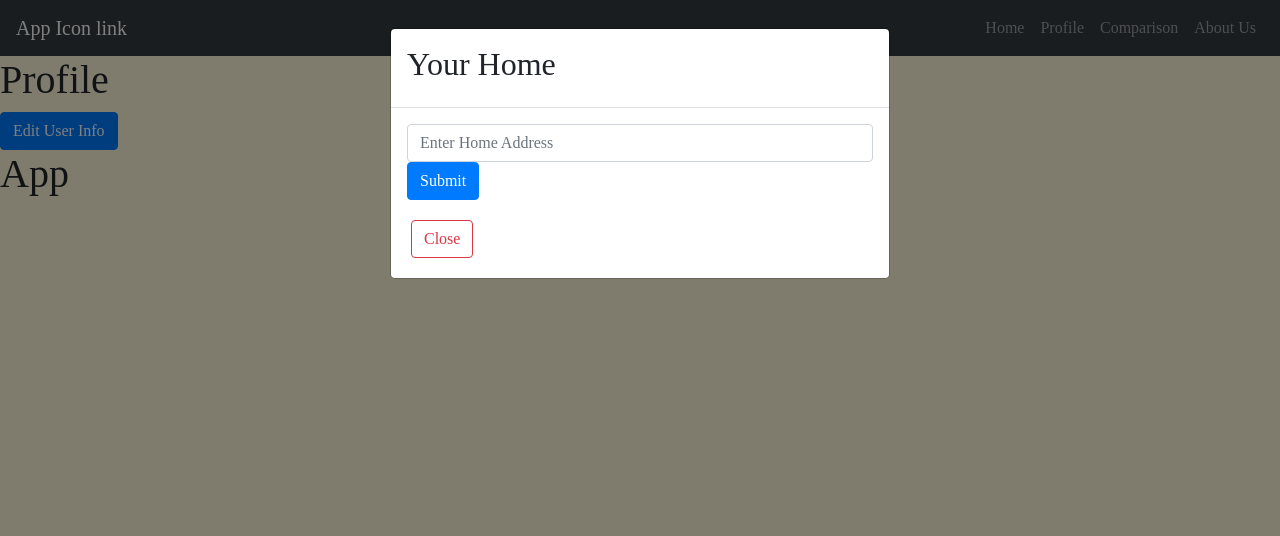
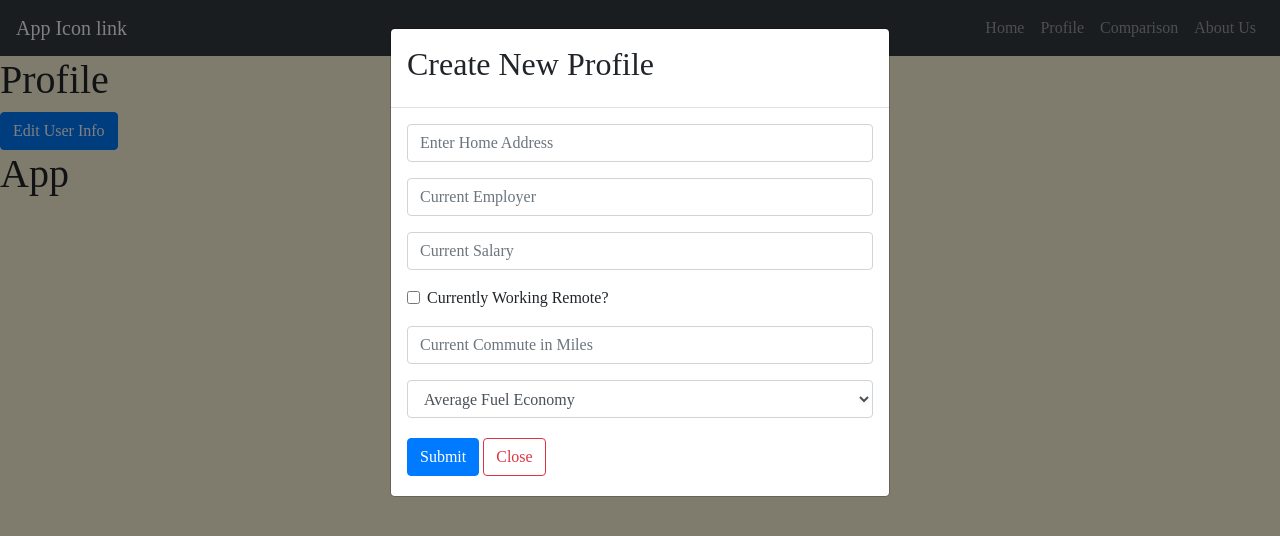
Before and after one commit to fadnesscharlie/remote-rate, a React (Create React App) app in the folder remote-rate/: page /profile in a window 1280 px wide. Both pictures are taken after a click on the button "Edit User Info". Shown: the top 536 px of the page. Built offline with nearby package versions, Linux system fonts and the light colour scheme; no server answers.

Commit message:
added email to schema

```diff
--- a/remote-rate/src/App.js
+++ b/remote-rate/src/App.js
@@ -34,7 +34,10 @@ class App extends React.Component {
               <Landing />
             </Route>
             <Route exact path="/profile">
-              <Profile />
+              {isAuthenticated ?
+                <Profile email={user.email} /> :
+                <Profile />
+              }
             </Route>
             <Route exact path="/compare">
               <Compare />
--- a/remote-rate/src/components/Profile.js
+++ b/remote-rate/src/components/Profile.js
@@ -14,6 +14,11 @@ class Profile extends React.Component {
         homeAddress: '',
         homeLat: '',
         homeLon: '',
+        curEmployer: '',
+        curSalary: 0,
+        curRemote: false,
+        commuteDist: 0,
+        milesPerGal: 0,
       },
       addressToSearch: '',
       showEditModal: false,
@@ -25,13 +30,17 @@ class Profile extends React.Component {
     try {
       console.log(this.state.addressToSearch);
       let locationData = await axios.get(`https://maps.googleapis.com/maps/api/geocode/json?address=${this.state.addressToSearch}&key=${process.env.REACT_APP_GOOGLE_GEOCODE_API}`);
+      console.log(locationData);
       this.setState({
-        userInfo:{
+        userInfo: {
+          email: this.props.email,
           homeLat: locationData.data.results[0].geometry.location.lat,
           homeLon: locationData.data.results[0].geometry.location.lng,
         }
       });
-      console.log(this.state.userInfo);
+      console.log(this.state.userInfo.email);
+      console.log(`Line 35: ${this.state.userInfo.homeLat}`);
+      this.handleEditUser(this.state.userInfo);
       this.handleCloseForm();
     } catch (err) {
 
@@ -44,6 +53,42 @@ class Profile extends React.Component {
       addressToSearch: e.target.value,
     })
   };
+
+  handleEmployerInput = (e) => {
+    e.preventDefault();
+    this.setState({
+      curSalary: e.target.value,
+    })
+  };
+
+  handleSalaryInput = (e) => {
+    e.preventDefault();
+    this.setState({
+      curSalary: e.target.value,
+    })
+  };
+
+  handleIsRemote = (e) => {
+    e.preventDefault();
+    this.setState({
+      curRemote: true,
+    })
+  };
+
+  handleCurCommute = (e) => {
+    e.preventDefault();
+    this.setState({
+      commuteDist: e.target.value,
+    })
+  };
+
+  handleMPG = (e) => {
+    e.preventDefault();
+    this.setState({
+      milesPerGal: e.target.value,
+    })
+  };
+
   handleShowForm = () => {
     this.setState({
       showEditModal: true,
@@ -54,6 +99,14 @@ class Profile extends React.Component {
       showEditModal: false,
     })
   }
+  handleEditUser = async (userData) => {
+    try {
+      let response = await axios.post(`${process.env.REACT_APP_BACKEND_SERVER}/profile`, userData);
+      console.log(response);
+    } catch (error) {
+      console.log(error);
+    }
+  }
   render() {
     return (
       <>
@@ -62,20 +115,43 @@ class Profile extends React.Component {
         <Button onClick={this.handleShowForm}>Edit User Info</Button>
 
         {this.state.showEditModal ? <Modal show={this.state.showEditModal}><Modal.Header>
-          <h2>Your Home</h2>
+          <h2>Create New Profile</h2>
         </Modal.Header>
           <Modal.Body>
             <Form className='form'>
               <Form.Group>
                 <Form.Control onChange={this.handleCityInput} type="text" placeholder="Enter Home Address" />
-                <Button variant="primary" type="submit" onClick={this.getLocation}>Submit</Button>
               </Form.Group>
-            <Button variant="outline-danger" className="m-1" onClick={this.handleCloseForm}>
-              Close
+              <Form.Group>
+                <Form.Control onChange={this.handleEmployerInput} type="text" placeholder="Current Employer" />
+              </Form.Group>
+              <Form.Group>
+                <Form.Control onChange={this.handleSalaryInput} type="text" placeholder="Current Salary" />
+              </Form.Group>
+              <Form.Group>
+                <Form.Check onChange={this.handleIsRemote} label="Currently Working Remote?" />
+              </Form.Group>
+              <Form.Group>
+                <Form.Control onChange={this.handleCurCommute} type="text" placeholder="Current Commute in Miles" />
+              </Form.Group>
+              <Form.Group>
+                <Form.Control onChange={this.handleMPG} as="select" >
+                  <option value='0' >Average Fuel Economy</option>
+                  <option value='15' >Less than 15</option>
+                  <option value='17.5'>15-20</option>
+                  <option value='22.5'>20-25</option>
+                  <option value='27.5'>25-30</option>
+                  <option value='32.5'>30-35</option>
+                  <option value='35'>35+</option>
+                </Form.Control>
+              </Form.Group>
+              <Button variant="primary" type="submit" onClick={this.getLocation}>Submit</Button>
+              <Button variant="outline-danger" className="m-1" onClick={this.handleCloseForm}>
+                Close
             </Button>
             </Form>
           </Modal.Body></Modal> : ''
-  }
+        }
 
       </>
       // if user is logged in, show information
```
